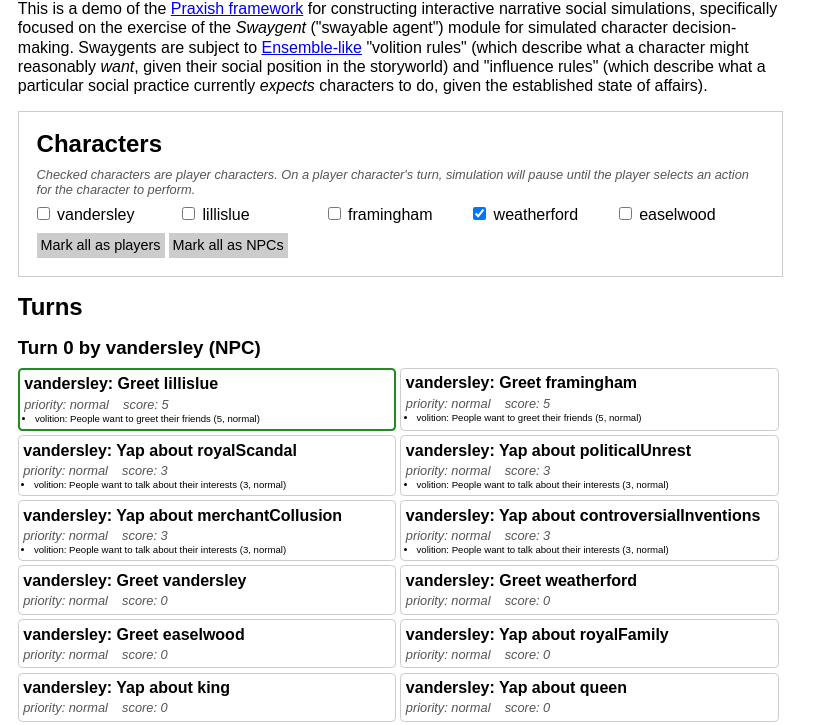
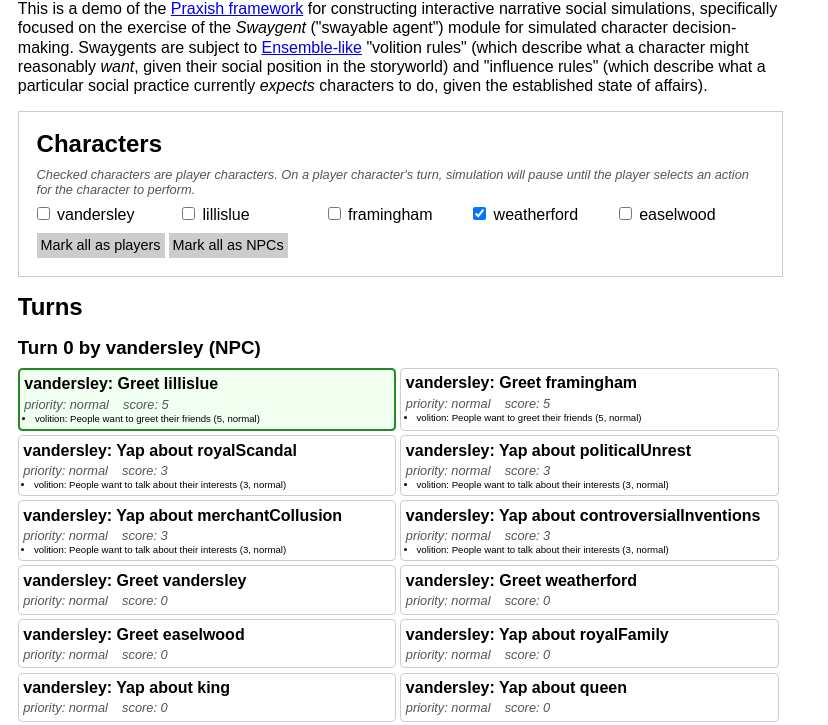
Before and after one commit to mkremins/praxish, a plain HTML site: page demos/sway/index.html in a window 1280 px wide. Shown: the part 73-798 px from the top of the page, without its empty margins (0-828 px from the left). Drawn offline with nearby package versions, Linux system fonts and the light colour scheme.

Commit message:
Slightly improve display of chosen actions

```diff
--- a/demos/sway/index.html
+++ b/demos/sway/index.html
@@ -24,7 +24,7 @@
 	.actions-list { display: flex; flex-flow: row wrap; gap: 0.5ch; }
 	.action { border: 1px solid #ccc; border-radius: 0.5ch; width: calc(50% - 0.5ch); padding: 0.5ch; }
 	.turn.player.incomplete .action { cursor: pointer; }
-	.action.chosen { border: 2px solid forestgreen; }
+	.action.chosen { border: 2px solid forestgreen; background: honeydew; }
 	.action h4 { font-size: 1rem; }
 	.action .tag { color: #555; font-style: italic; font-size: 0.8rem; margin-right: 2ch; }
 	.action .priority:before { content: "priority: "; }
```
